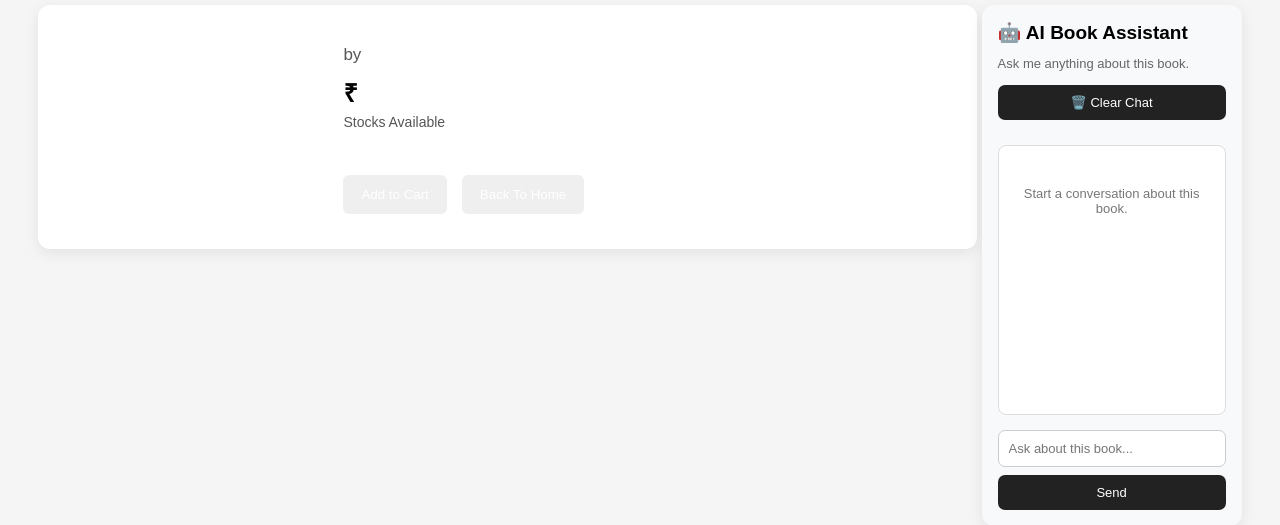
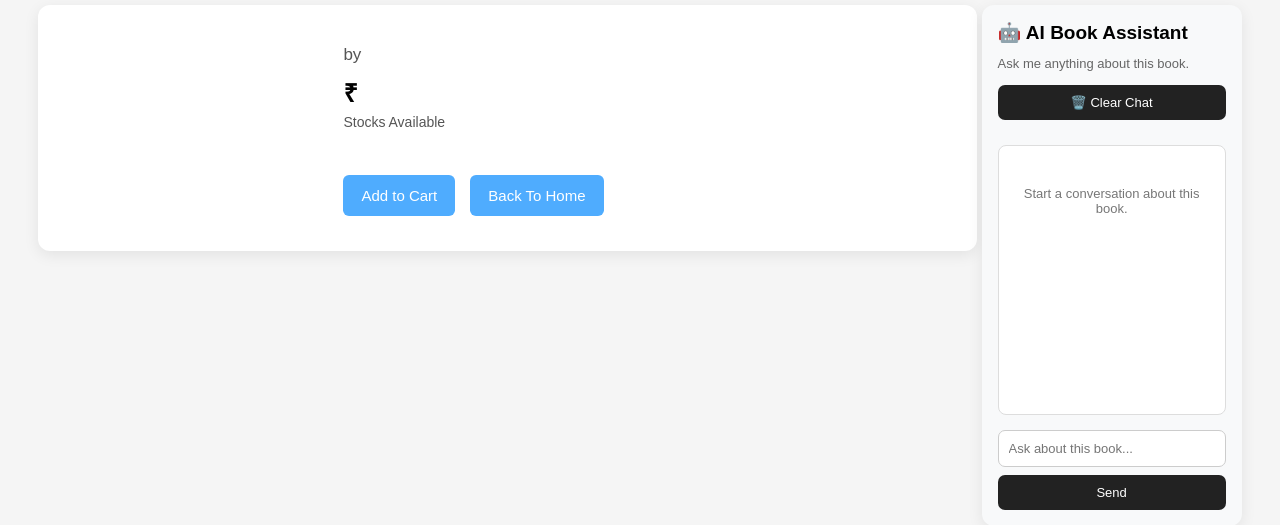
Before and after one commit to AMAL-C-K/Online-Book-Store-With-AI-Assistant, a Django app: template products_app/templates/single_product.html in a window 1280 px wide. Shown: the part 44-569 px from the top of the page. Run offline with Django 5.2, Linux system fonts and the light colour scheme; the template is opened without the code that fills it, so the values that code supplies are empty.

Commit message:
Update single_product.css

```diff
--- a/products_app/static/single_product.css
+++ b/products_app/static/single_product.css
@@ -195,36 +195,31 @@
         ======================================== */
 
 .button-group {
-
     display: flex;
-
     gap: 15px;
-
     margin-top: 25px;
-
 }
 
-
 .btn {
-
     border: none;
-
     padding: 12px 18px;
-
     border-radius: 6px;
-
     cursor: pointer;
-
-    color: green;
+    background-color: #4facfe;
+    color: white;
+    text-decoration: none;
+    display: inline-block;
+    font-size: 15px;
 }
 
-
 .btn a {
-
     color: white;
-
+    text-decoration: none;
 }
 
+.btn:hover {
+    background-color: #2f8fe8;
+}
 /* ========================================
            AI ASSISTANT - RIGHT SIDE
         ======================================== */
```
